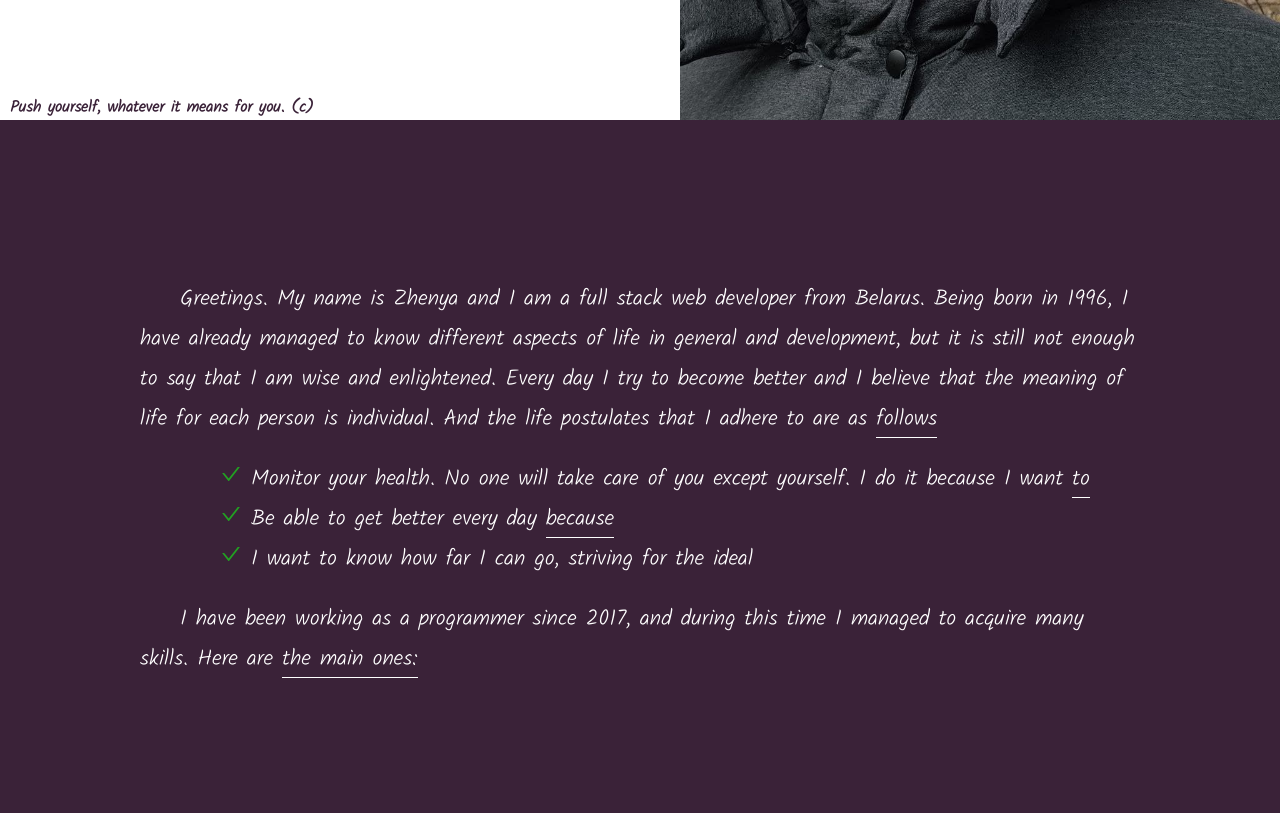
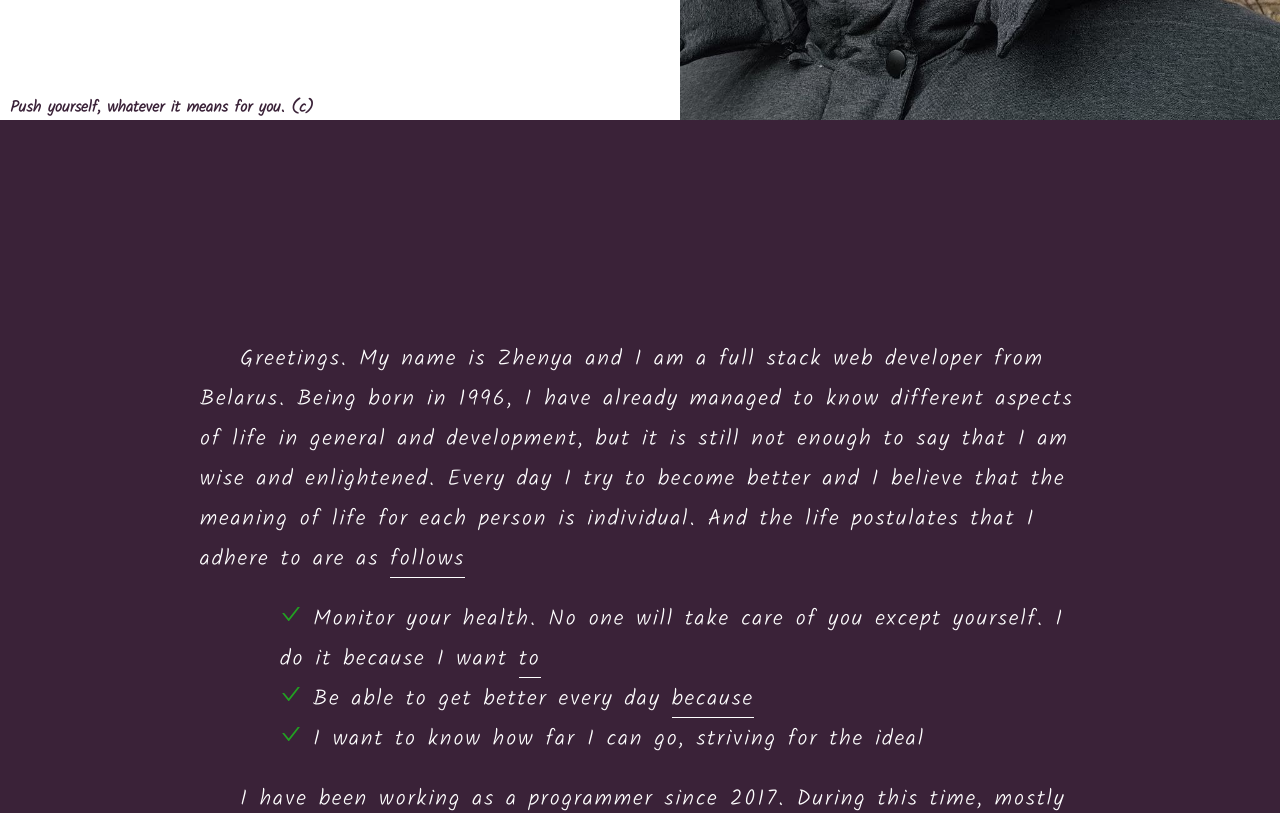
Before and after one commit to YauheniKorsakas/landing, a React (Create React App) app: page / in a window 1280 px wide. Shown: the part 680-1493 px from the top of the page. Built offline with nearby package versions, Linux system fonts and the light colour scheme.

Commit message:
Refactor. Add some text to description

```diff
--- a/src/Components/Description.js
+++ b/src/Components/Description.js
@@ -22,7 +22,7 @@ const Description = () => {
         {postulates}
       </ul>
       <p className='skills-intro'>
-        I have been working as a programmer since 2017, and during this time I managed to acquire many skills.
+        I have been working as a programmer since 2017. During this time, mostly evolving myself as backend developer, I managed to acquire many skills.
         Here are <span>the main ones:</span></p>
     </section>
   )
--- a/src/contexts/RevealContext.js
+++ /dev/null
@@ -1,5 +0,0 @@
-import React from "react";
-
-const RevealContext = React.createContext({});
-
-export default RevealContext;
--- a/src/styles/Components/Description.scss
+++ b/src/styles/Components/Description.scss
@@ -2,7 +2,7 @@
 @import '../mixins.scss';
 
 .Description {
-  padding: 7rem;
+  padding: 10rem;
   width: 100vw;
   min-height: 100vh;
   height: auto;
@@ -14,6 +14,7 @@
     font-family: $secondary-font;
     line-height: 2rem;
     font-size: 1.1rem;
+    letter-spacing: .1rem;
   }
 
   span {
--- a/src/styles/Components/SkillCard.scss
+++ b/src/styles/Components/SkillCard.scss
@@ -8,7 +8,6 @@
 
   h3, ul, hr {
     position: relative;
-    // bottom: -100vh;
     transform: translateY(100vh);
   }
 
```
